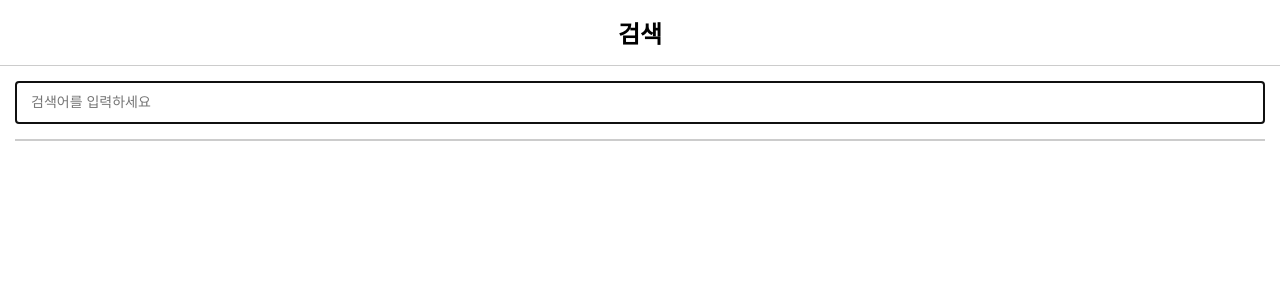
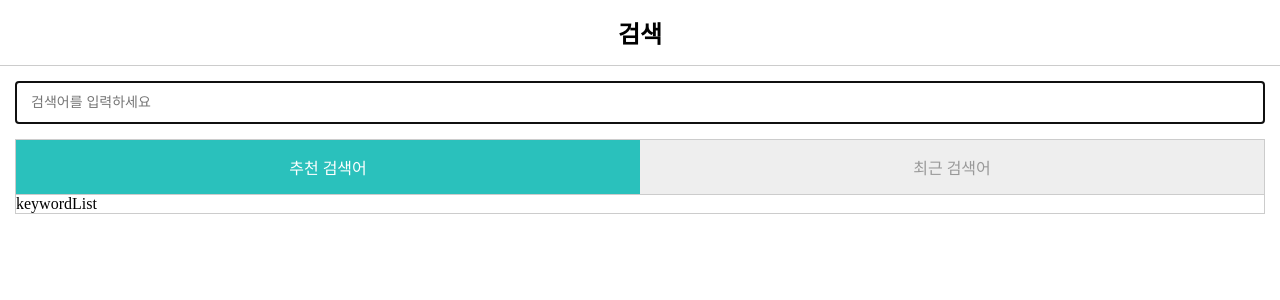
Before and after one commit to duo2208/react-search, a React app in the folder 3-component/: page / in a window 1280 px wide. Shown: the top 300 px of the page. Built offline with nearby package versions, Linux system fonts and the light colour scheme.

Commit message:
feat: 탭 컴포넌트 단위로 다시 구현

```diff
--- a/3-component/src/App.js
+++ b/3-component/src/App.js
@@ -3,6 +3,7 @@
 import SearchForm from "./components/SearchForm.js";
 import SearchResult from "./components/SearchResult.js";
 import store from './Store.js';
+import Tabs, { TabType } from "./components/Tabs.js";
 
 export default class App extends React.Component {
   constructor() {
@@ -12,6 +13,7 @@
       searchKeyword: "",
       searchResult: [],
       submitted: false,
+      selectedTab: TabType.KEYWORD,
     };
   };
 
@@ -42,7 +44,7 @@
   };
 
   render() {
-    const { searchKeyword, searchResult, submitted } = this.state;
+    const { searchKeyword, searchResult, submitted, selectedTab } = this.state;
 
     return (
       <>
@@ -56,7 +58,18 @@
           />
 
           <div className="content">
-            { submitted ? <SearchResult data={ searchResult }/> : <></> }
+            { submitted ? (
+             <SearchResult data={ searchResult }/>
+            ) : (
+              <>
+                <Tabs
+                  selectedTab={ selectedTab }
+                  onChange={(selectedTab) => this.setState({ selectedTab })}
+                />
+                {selectedTab === TabType.KEYWORD && <>keywordList</>}
+                {selectedTab === TabType.HISTORY && <>historyList</>}
+              </>
+            )}
           </div>
         </div>
       </>
--- /dev/null
+++ b/3-component/src/components/Tabs.js
@@ -0,0 +1,29 @@
+import React from "react";
+
+export const TabType = {
+    KEYWORD: "KEYWORD",
+    HISTORY: "HISTORY",
+};
+
+const TabLabel = {
+    [TabType.KEYWORD]: "추천 검색어",
+    [TabType.HISTORY]: "최근 검색어",
+};
+
+const Tabs = ({ selectedTab, onChange }) => (
+    <ul className="tabs">
+        {Object.values(TabType).map(tabType => {
+            return (
+                <li
+                    key = { tabType }
+                    className = {selectedTab === tabType ? "active" : ""}
+                    onClick = {() => onChange(tabType)}
+                >
+                    { TabLabel[tabType] }
+                </li>
+            )
+        })}
+    </ul>
+);
+
+export default Tabs;
```
